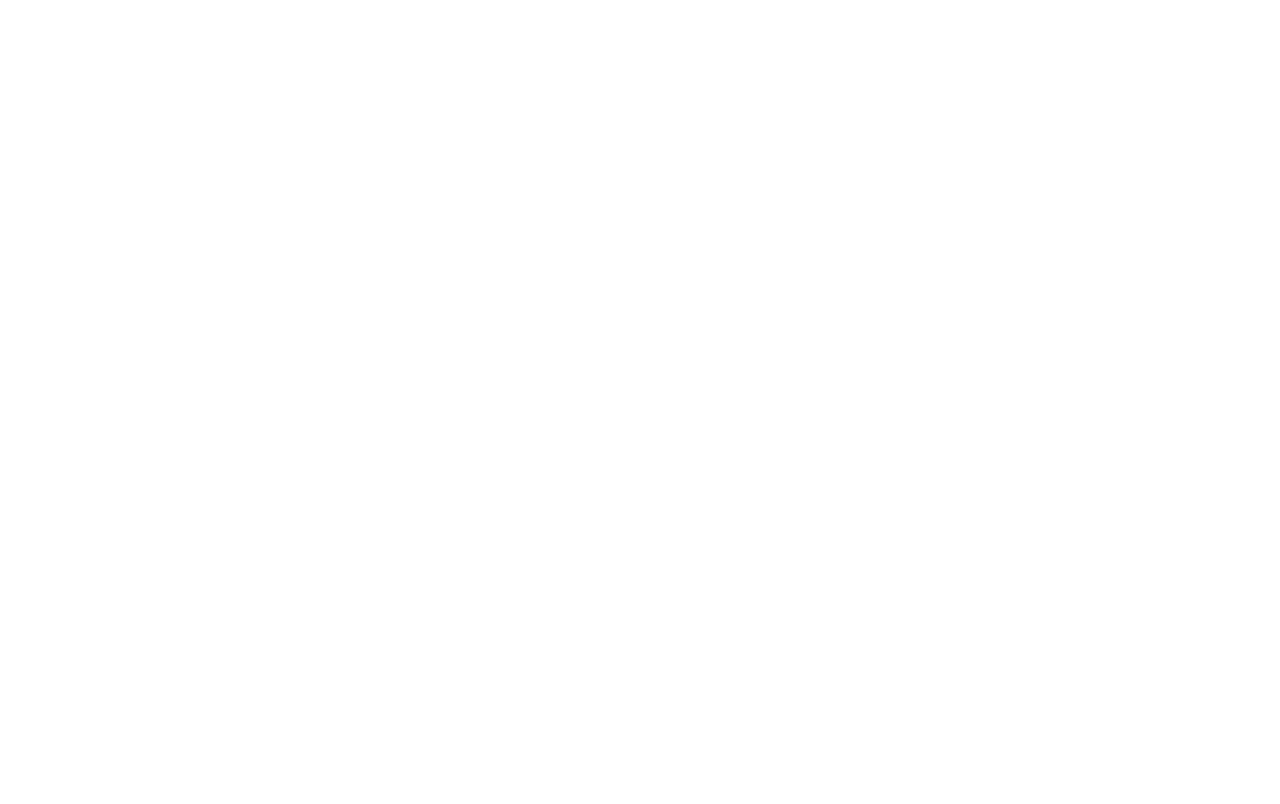
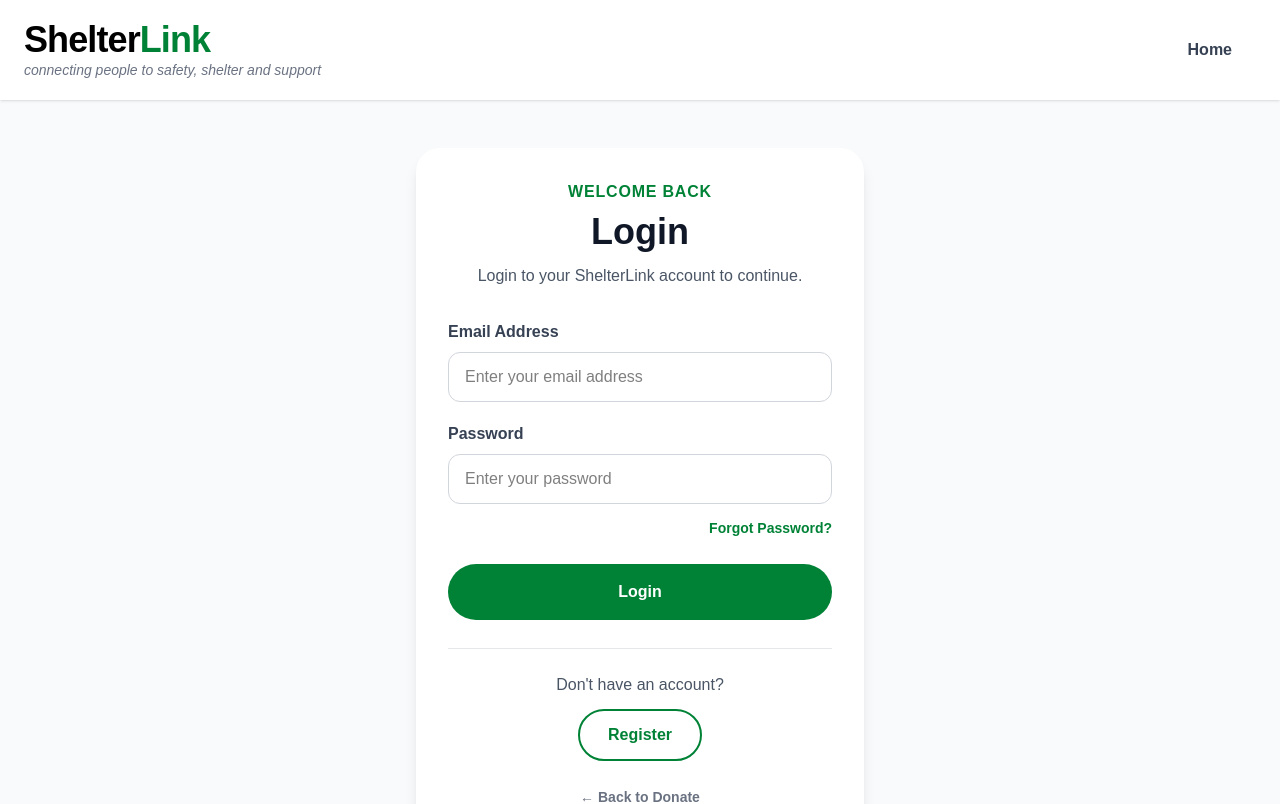
Before and after one commit to MRFahim86/ShelterLink, a React (Vite) app: page /login in a window 1280 px wide. Before the commit this address had no page. Shown: the top 804 px of the page. Built offline with nearby package versions, Linux system fonts and the light colour scheme.

Commit message:
Added Login page codes

```diff
--- a/src/App.jsx
+++ b/src/App.jsx
@@ -1,6 +1,7 @@
 import { BrowserRouter, Routes, Route } from "react-router-dom";
 import Home from "./pages/Home";
 import Donate from "./pages/Donate";
+import Login from "./pages/Login";
 
 function App() {
   return (
@@ -8,6 +9,7 @@
       <Routes>
         <Route path="/" element={<Home />} />
         <Route path="/donate" element={<Donate />} />
+        <Route path="/login" element={<Login />} />
       </Routes>
     </BrowserRouter>
   );
--- a/src/pages/Login.jsx
+++ b/src/pages/Login.jsx
@@ -0,0 +1,163 @@
+import { Link } from "react-router-dom";
+
+function Login() {
+  return (
+    <div className="min-h-screen bg-gray-50">
+
+      {/* ================= NAVBAR ================= */}
+      <header className="bg-white shadow-sm">
+        <div className="mx-auto flex max-w-7xl items-center justify-between px-6 py-5">
+
+          {/* Logo */}
+          <div>
+            <h1 className="text-4xl font-black tracking-tight">
+              Shelter<span className="text-green-700">Link</span>
+            </h1>
+
+            <p className="text-sm italic text-gray-500">
+              connecting people to safety, shelter and support
+            </p>
+          </div>
+
+          {/* Home Button */}
+          <Link
+            to="/"
+            className="rounded-full px-6 py-3 font-semibold text-gray-700 hover:bg-gray-100"
+          >
+            Home
+          </Link>
+
+        </div>
+      </header>
+
+
+      {/* ================= LOGIN SECTION ================= */}
+      <main className="flex min-h-[calc(100vh-180px)] items-center justify-center px-6 py-12">
+
+        <div className="w-full max-w-md rounded-3xl bg-white p-8 shadow-lg">
+
+          {/* Heading */}
+          <div className="text-center">
+
+            <p className="font-semibold uppercase tracking-wider text-green-700">
+              Welcome Back
+            </p>
+
+            <h2 className="mt-2 text-4xl font-bold text-gray-900">
+              Login
+            </h2>
+
+            <p className="mt-3 text-gray-600">
+              Login to your ShelterLink account to continue.
+            </p>
+
+          </div>
+
+
+          {/* Login Form */}
+          <form className="mt-8">
+
+            {/* Email */}
+            <div>
+              <label
+                htmlFor="email"
+                className="mb-2 block font-semibold text-gray-700"
+              >
+                Email Address
+              </label>
+
+              <input
+                id="email"
+                type="email"
+                placeholder="Enter your email address"
+                className="w-full rounded-xl border border-gray-300 px-4 py-3 outline-none transition focus:border-green-700 focus:ring-2 focus:ring-green-100"
+              />
+            </div>
+
+
+            {/* Password */}
+            <div className="mt-5">
+              <label
+                htmlFor="password"
+                className="mb-2 block font-semibold text-gray-700"
+              >
+                Password
+              </label>
+
+              <input
+                id="password"
+                type="password"
+                placeholder="Enter your password"
+                className="w-full rounded-xl border border-gray-300 px-4 py-3 outline-none transition focus:border-green-700 focus:ring-2 focus:ring-green-100"
+              />
+            </div>
+
+
+            {/* Forgot Password */}
+            <div className="mt-3 text-right">
+              <Link
+                to="#"
+                className="text-sm font-semibold text-green-700 hover:text-green-800"
+              >
+                Forgot Password?
+              </Link>
+            </div>
+
+
+            {/* Login Button */}
+            <button
+              type="submit"
+              className="mt-6 w-full rounded-full bg-green-700 px-6 py-4 font-semibold text-white transition hover:bg-green-800"
+            >
+              Login
+            </button>
+
+          </form>
+
+
+          {/* Register */}
+          <div className="mt-7 border-t border-gray-200 pt-6 text-center">
+
+            <p className="text-gray-600">
+              Don't have an account?
+            </p>
+
+            <Link
+              to="/register"
+              className="mt-3 inline-block rounded-full border-2 border-green-700 px-7 py-3 font-semibold text-green-700 transition hover:bg-green-700 hover:text-white"
+            >
+              Register
+            </Link>
+
+          </div>
+
+
+          {/* Back to Donate */}
+          <div className="mt-6 text-center">
+            <Link
+              to="/donate"
+              className="text-sm font-semibold text-gray-500 hover:text-green-700"
+            >
+              ← Back to Donate
+            </Link>
+          </div>
+
+        </div>
+
+      </main>
+
+
+      {/* ================= FOOTER ================= */}
+      <footer className="bg-gray-950 px-6 py-8 text-center text-gray-300">
+
+        <p>
+          © 2026 ShelterLink. All rights reserved.
+        </p>
+
+      </footer>
+
+    </div>
+  );
+}
+
+export default Login;
```
